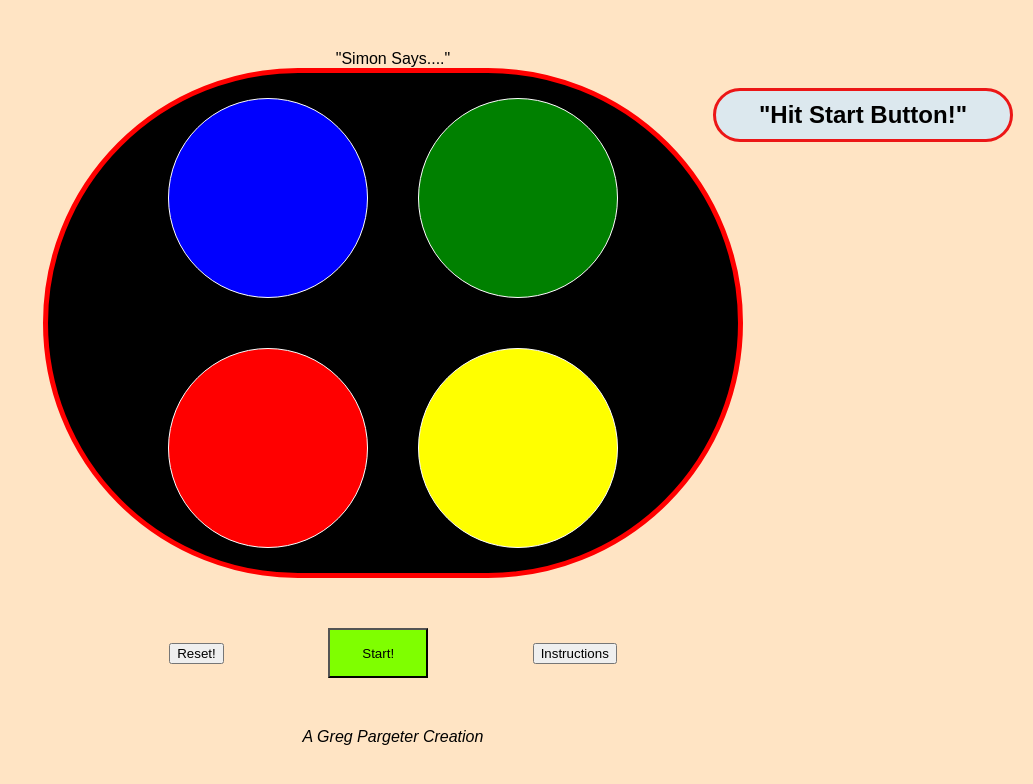
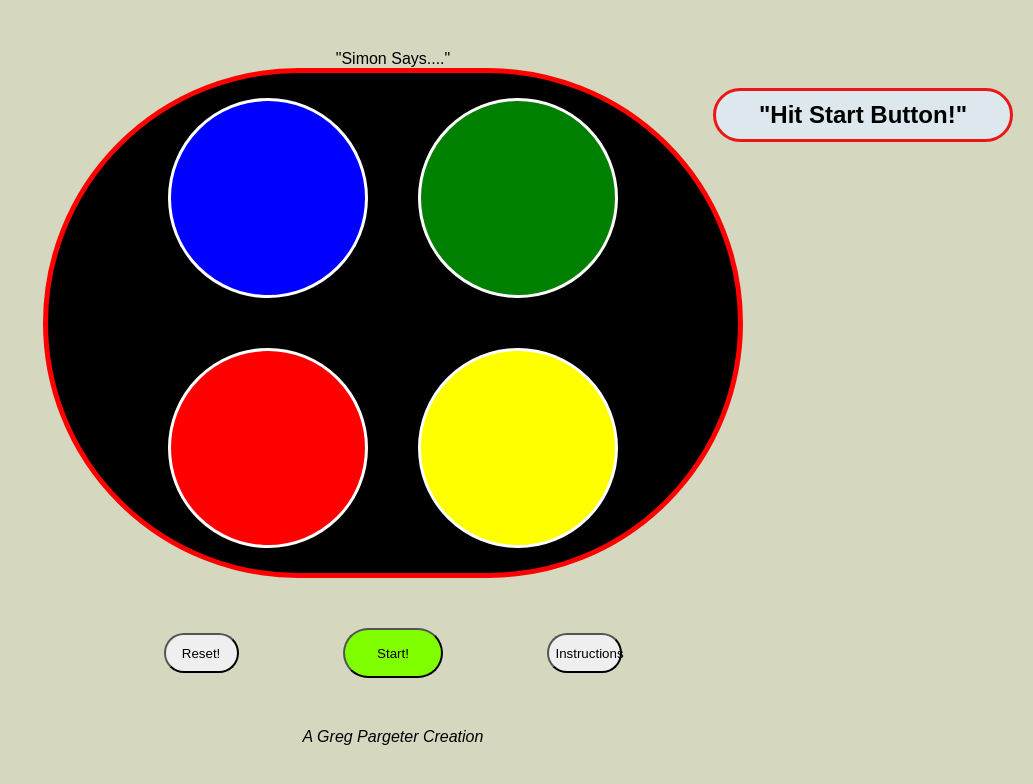
Before and after one commit to grpargeter/Simon, a plain HTML site: page sei/project/simon/index.html in a window 1280 px wide. Shown: the whole page, without its empty margins (247-1280 px from the left). Drawn offline with Linux system fonts and the light colour scheme.

```diff
--- a/sei/project/simon/css/style.css
+++ b/sei/project/simon/css/style.css
@@ -8,8 +8,9 @@
   margin: 50px auto;
   text-align: center;
   width: 700px;
-  background-color: bisque;
+  background-color: rgb(213, 216, 191);
 }
+
 h2 {
   position: absolute;
   right: 20px;
@@ -18,7 +19,7 @@
   padding: 10px;
   background-color: rgb(220, 232, 238);
   color: black;
-  border-radius: 100px;
+  border-radius: 200px;
 }
 .board {
   width: auto;
@@ -29,25 +30,32 @@
   grid-template-columns: repeat(2, auto);
   border: 5px solid red;
   border-radius: 300px;
-  background-color: black;
+  background-color:black
 }
 .cell {
-  width: 100px;
+  width: 100px;ß
   height: 100px;
   background-color: black;
-  border: 1px solid white;
+  border: 3px solid white;
 }
 #start {
   margin: 50px;
   width: 100px;
   height: 50px;
   background-color: chartreuse;
+  border-radius: 100px;
 }
 #reset {
   margin: 50px;
+  width: 75px;
+  height: 40px;
+  border-radius: 100px;
 }
 #instructions {
   margin: 50px;
+  width: 75px;
+  height: 40px;
+  border-radius: 100px;
 }
 #red {
   background-color: red;
```
Also changed, not shown: sei/project/simon/beach.jpg (added), 1 other file.
